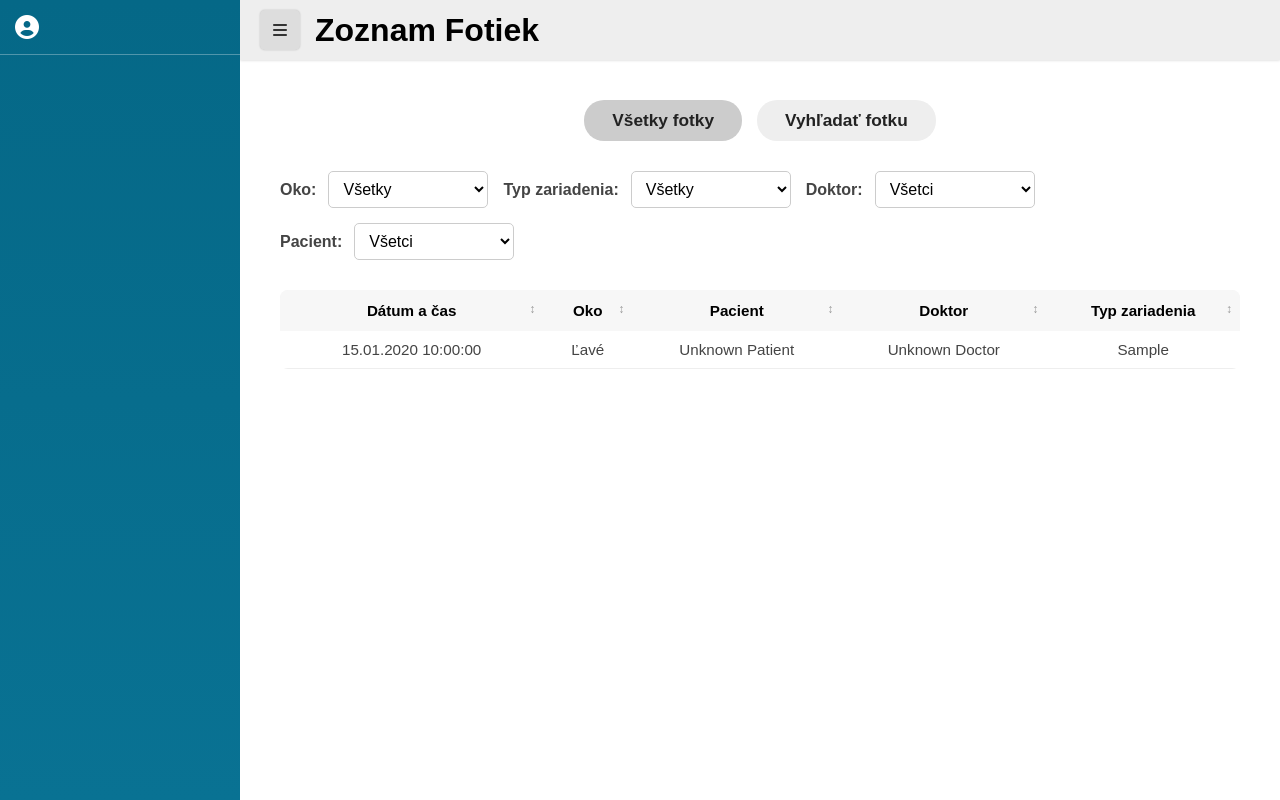
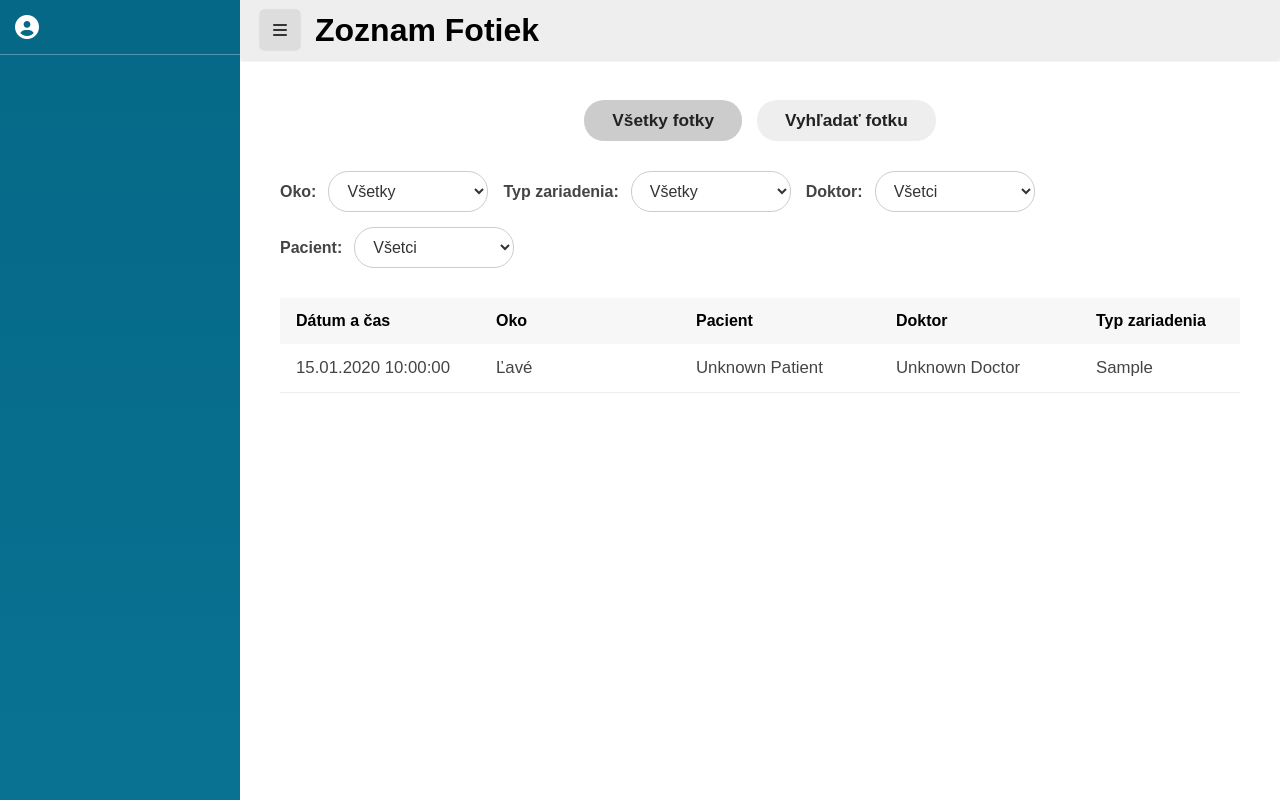
Before and after one commit to ChrisZili/TP2025_Server-Client_app, a Flask app: page /photos/list in a window 1280 px wide. Run offline with Flask 3, Linux system fonts and the light colour scheme; tables that the repository leaves empty hold one stand-in row (values such as "Sample post").

Commit message:
Posledne css

```diff
--- a/flask-app/client/static/css/photos.css
+++ b/flask-app/client/static/css/photos.css
@@ -8,26 +8,16 @@
   overflow:hidden;
 }
 
-/* Table scroll wrapper for horizontal and vertical scrolling */
-.table-scroll-wrapper {
-  width: 100%;
-  overflow-x: auto;
-  overflow-y: auto;
-  max-height: 70vh; /* Limit height to enable vertical scrolling */
-  margin: 0 0 20px 0;
-  -webkit-overflow-scrolling: touch; /* Smooth scrolling on iOS */
-  border-radius: 8px;
-}
-
 /* Table Styling */
 .photo-table {
   width: 100%;
-  min-width: 800px; /* Ensure minimum width for mobile */
+  min-width: 1000px;
   border-collapse: collapse;
   background: #fff;
-  table-layout: auto; /* Allow table to adjust based on content */
+  border-radius: 8px;
+  table-layout: fixed;
   box-shadow: none;
-  margin: 0;
+  margin: 0 auto;
 }
 
 .photo-table thead tr {
@@ -35,10 +25,10 @@
 }
 
 .photo-table thead th {
-  text-align: center;
-  padding: 12px 14px;
+  text-align: left;
+  padding: 14px 16px;
   font-weight: bold;
-  font-size: 0.95rem;
+  font-size: 1rem;
   cursor: pointer;
   position: sticky;
   top: 0;
@@ -48,11 +38,18 @@
   user-select: none;
   overflow: hidden;
   text-overflow: ellipsis;
-  vertical-align: middle;
 }
 
 .photo-table tbody {
+  display: block;
   width: 100%;
+}
+
+.photo-table thead,
+.photo-table tbody tr {
+  display: table;
+  width: 100%;
+  table-layout: fixed;
 }
 
 .photo-table tbody tr {
@@ -65,12 +62,13 @@
 }
 
 .photo-table td {
-  padding: 10px 14px;
-  font-size: 0.95rem;
+  padding: 14px 16px;
+  font-size: 1.05rem;
   color: #444;
   vertical-align: middle;
-  white-space: nowrap; /* Prevent text wrapping for consistent layout */
-  text-align: center; /* Changed from left to center */
+  word-wrap: break-word;
+  white-space: normal;
+  overflow-wrap: break-word;
 }
 
 /* Sortable headers */
@@ -83,13 +81,6 @@
   background-color: #e9e9e9;
 }
 
-.sortable::after {
-  content: '↕';
-  position: absolute;
-  right: 8px;
-  color: #999;
-  font-size: 12px;
-}
 
 /* Actions column */
 .actions-column {
@@ -169,6 +160,80 @@
   outline: none;
 }
 
+/* Sorting arrows like technicians */
+.photo-table th .arrow-up,
+.photo-table th .arrow-down {
+  display: none;
+  font-size: 1rem;
+  margin-left: 4px;
+  color: #1a7891;
+  vertical-align: middle;
+}
+
+.photo-table th.sort-asc .arrow-up {
+  display: inline;
+}
+
+.photo-table th.sort-desc .arrow-down {
+  display: inline;
+}
+
+/* --- Unified dropdown styling for filters and sorts (match all tab) --- */
+.filter-input,
+.sort-options select {
+  width: 160px;
+  padding: 10px 14px;
+  border: 1px solid #ccc;
+  border-radius: 20px;
+  font-size: 1rem;
+  background-color: #fff;
+  color: #333;
+  outline: none;
+  transition: border-color 0.2s ease;
+  max-width: 100%;
+  box-sizing: border-box;
+}
+
+.filter-input:focus,
+.sort-options select:focus {
+  border-color: #66b2ff;
+}
+
+/* Responsive dropdowns */
+@media (max-width: 768px) {
+  .filter-input,
+  .sort-options select {
+    width: 120px;
+    font-size: 0.95rem;
+    padding: 7px 8px;
+  }
+}
+
+/* --- Sort icon for sortable headers (match processed_images.css) --- */
+.sortable .sort-icon {
+  font-size: 1rem;
+  margin-left: 6px;
+  color: #1a7891;
+  font-weight: bold;
+  vertical-align: middle;
+  user-select: none;
+  transition: color 0.2s;
+  display: inline;
+  position: static;
+}
+
+.sortable .sort-icon::after {
+  content: '';
+}
+
+.sortable.sort-asc .sort-icon::after {
+  content: " ▲";
+}
+
+.sortable.sort-desc .sort-icon::after {
+  content: " ▼";
+}
+
 /* Responsive design */
 @media (max-width: 1200px) {
   .photos-container {
@@ -293,6 +359,12 @@
 /* Table styles for search results */
 #photo-search-list-container {
   width: 100%;
+  margin-top: 20px;
+}
+
+.table-scroll-wrapper {
+  width: 100%;
+  overflow-x: auto;
   margin-top: 20px;
 }
 
@@ -537,14 +621,3 @@
   display: table-row-group;
   width: auto;
 }
-
-/* Add specific width for date column to accommodate timestamps */
-.photo-table th:first-child,
-.photo-table td:first-child {
-  min-width: 180px; /* Make date column wider for timestamps */
-}
-
-/* Ensure text in date column doesn't wrap */
-.photo-table td:first-child {
-  white-space: nowrap;
-}
--- a/flask-app/client/templates/processed_images.html
+++ b/flask-app/client/templates/processed_images.html
@@ -110,6 +110,7 @@ Spracované fotky
           <th class="sortable" data-column="answer">Výsledok<span class="sort-icon"></span></th>
           <th class="sortable" data-column="created_at">Dátum a čas vytvorenia<span class="sort-icon"></span></th>
           <th class="sortable" data-column="processed_at">Dátum a čas spracovania<span class="sort-icon"></span></th>
+
         </tr>
       </thead>
       <tbody>
@@ -122,7 +123,7 @@ Spracované fotky
             data-status="{{ img.status }}"
             data-answer="{{ img.answer }}"
             data-created-at="{{ img.created_at }}"
-            data-processed-at="{{ img.processed_at }}">
+    data-processed-at="{{ img.processed_at }}">
           <!-- <td>{{ img.name|default('-', true) }}</td> -->
           <td>{{ img.patient_name|default('-', true) }}</td>
           <td>{{ img.method|default('-', true) }}</td>
```
Also changed, not shown: other parts of flask-app/client/static/css/photos.css (+24 -11 lines), flask-app/client/static/css/processed_images.css (+152 -18 lines).
